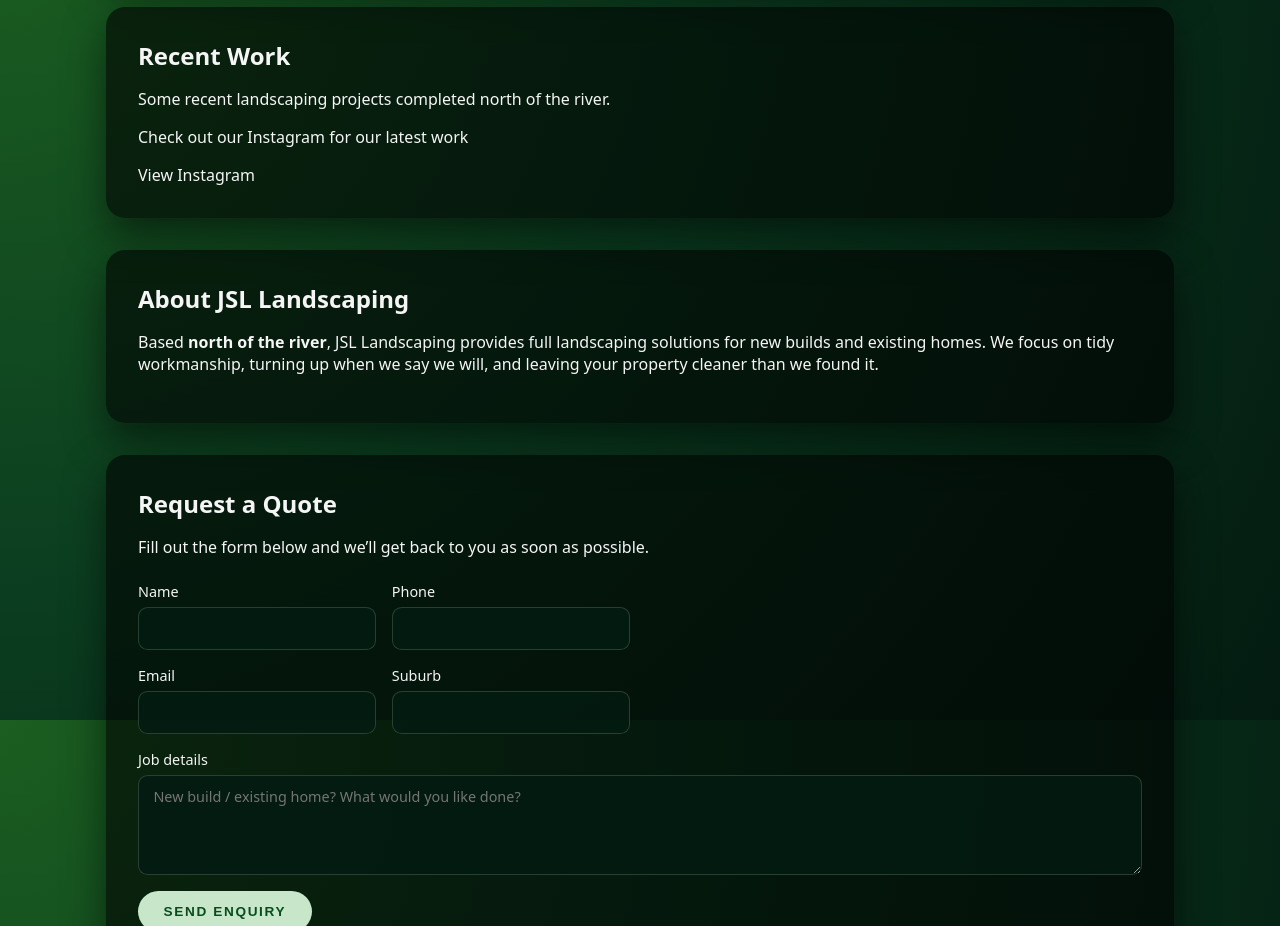
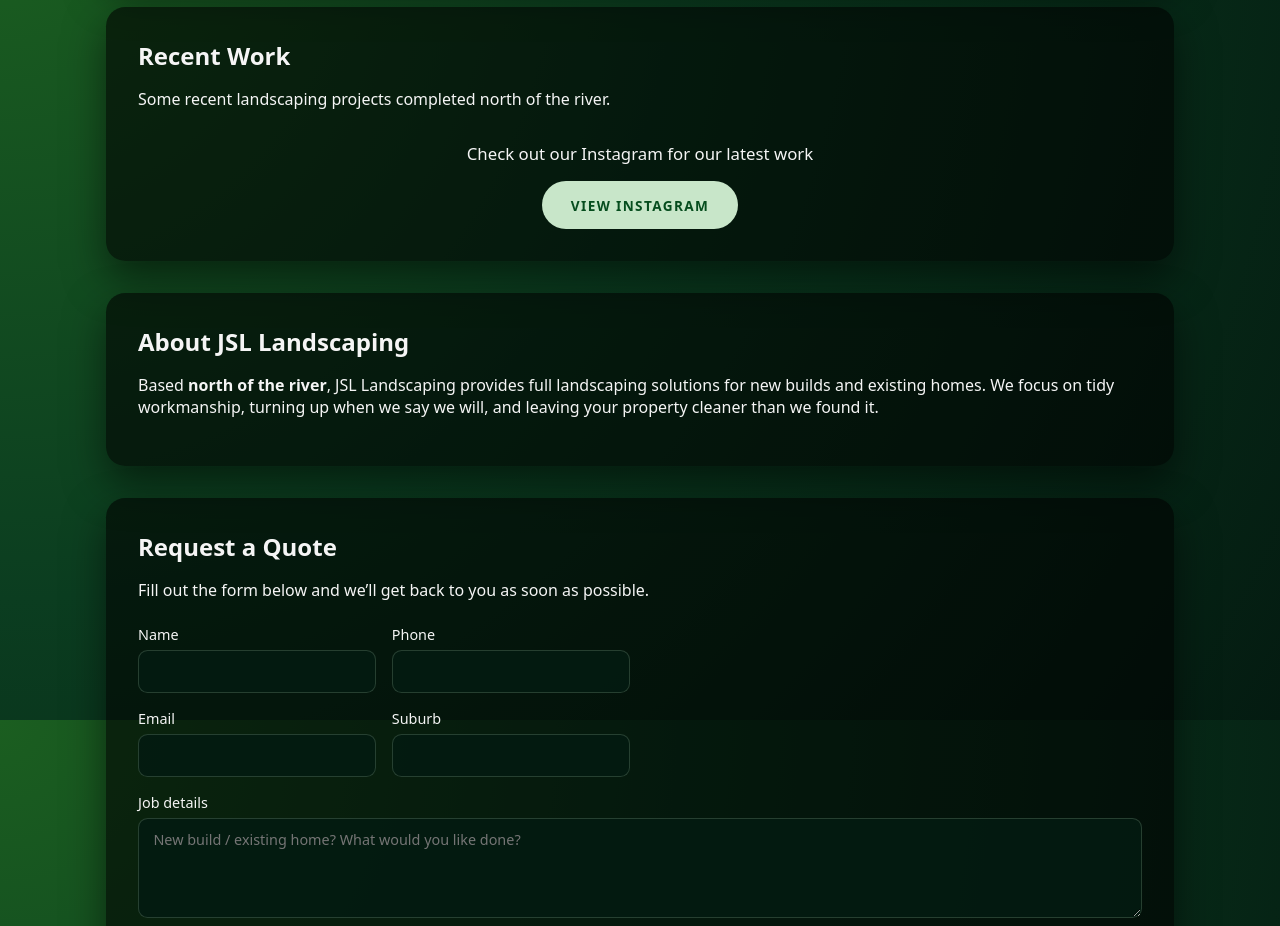
Before and after one commit to Jsllandscaping/jsl-landscaping, a React (Vite) app: page / in a window 1280 px wide. Shown: the part 880-1806 px from the top of the page. Built offline with nearby package versions, Linux system fonts and the light colour scheme.

Commit message:
Update App.css

```diff
--- a/src/App.css
+++ b/src/App.css
@@ -266,3 +266,31 @@ textarea:focus {
   transform: translateY(-3px);
   box-shadow: 0 18px 40px rgba(0, 0, 0, 0.6);
 }
+
+
+.instagram-cta {
+  margin-top: 2rem;
+  text-align: center;
+}
+
+.instagram-cta p {
+  margin-bottom: 1rem;
+  font-size: 1.05rem;
+}
+
+.instagram-button {
+  display: inline-block;
+  padding: 0.9rem 1.8rem;
+  border-radius: 999px;
+  background: #c8e6c9;
+  color: #064d1e;
+  font-weight: 600;
+  text-transform: uppercase;
+  letter-spacing: 0.1em;
+  font-size: 0.85rem;
+}
+
+.instagram-button:hover {
+  filter: brightness(1.05);
+  transform: translateY(-1px);
+}
```
